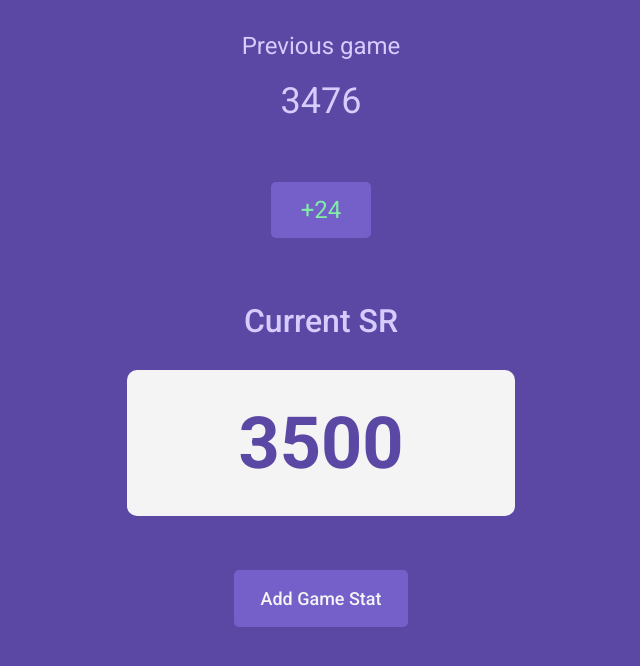
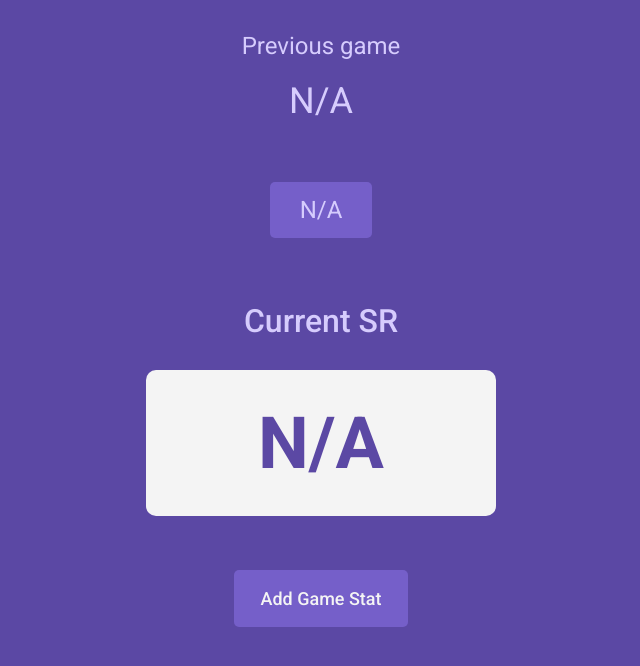
Before and after one commit to shimdevkun/sr-tracker, a React (Create React App) app: page / in a window 1280 px wide. Shown: the top 666 px of the page, without its empty margins (319-959 px from the left). Built offline with nearby package versions, Linux system fonts and the light colour scheme.

Commit message:
SR-0012 -- Fix website breaks when there is less than 2 game stats

```diff
--- a/src/App.js
+++ b/src/App.js
@@ -8,30 +8,30 @@ import AddGameStat from './components/AddGameStat';
 
 function App() {
   const [gameStats, setGameStats] = useState([
-    {
-      skillRanking: 3572,
-      healing: 7550,
-      hero: 'Baptiste',
-      map: 'Illios'
-    },
-    {
-      skillRanking: 3599,
-      healing: 8550,
-      hero: 'Ana',
-      map: 'Kings Row'
-    },
-    {
-      skillRanking: 3476,
-      healing: 11500,
-      hero: 'Ana',
-      map: 'Oasis'
-    },
-    {
-      skillRanking: 3500,
-      healing: 1059,
-      hero: 'Mercy',
-      map: 'Hanamura'
-    }
+    // {
+    //   skillRanking: 3572,
+    //   healing: 7550,
+    //   hero: 'Baptiste',
+    //   map: 'Illios'
+    // },
+    // {
+    //   skillRanking: 3599,
+    //   healing: 8550,
+    //   hero: 'Ana',
+    //   map: 'Kings Row'
+    // },
+    // {
+    //   skillRanking: 3476,
+    //   healing: 11500,
+    //   hero: 'Ana',
+    //   map: 'Oasis'
+    // },
+    // {
+    //   skillRanking: 3500,
+    //   healing: 1059,
+    //   hero: 'Mercy',
+    //   map: 'Hanamura'
+    // }
   ]);
 
   const getCurrentSkillRanking = () => {
@@ -63,10 +63,10 @@ function App() {
         render={(props) => (
           <>
             {<PreviousSkillRanking
-              skillRanking={getPreviousSkillRanking()}
-              difference={getDifference()} />}
+              skillRanking={gameStats.length > 1 ? getPreviousSkillRanking() : 'N/A'}
+              difference={gameStats.length > 1 ? getDifference() : 'N/A'} />}
             {<CurrentSkillRanking
-              skillRanking={getCurrentSkillRanking()} />}
+              skillRanking={gameStats.length > 0 ? getCurrentSkillRanking() : 'N/A'} />}
             {<HomeActions />}
           </>
         )}
--- a/src/components/PreviousSkillRanking.js
+++ b/src/components/PreviousSkillRanking.js
@@ -8,7 +8,7 @@ const PreviousSkillRanking = ({ skillRanking, difference }) => {
   }
 
   const getDifferenceClassColor = () => {
-    if (difference === 0)
+    if (difference === 0 || difference === 'N/A')
       return;
     return difference > 0 ? 'positive' : 'negative';
   }
```
